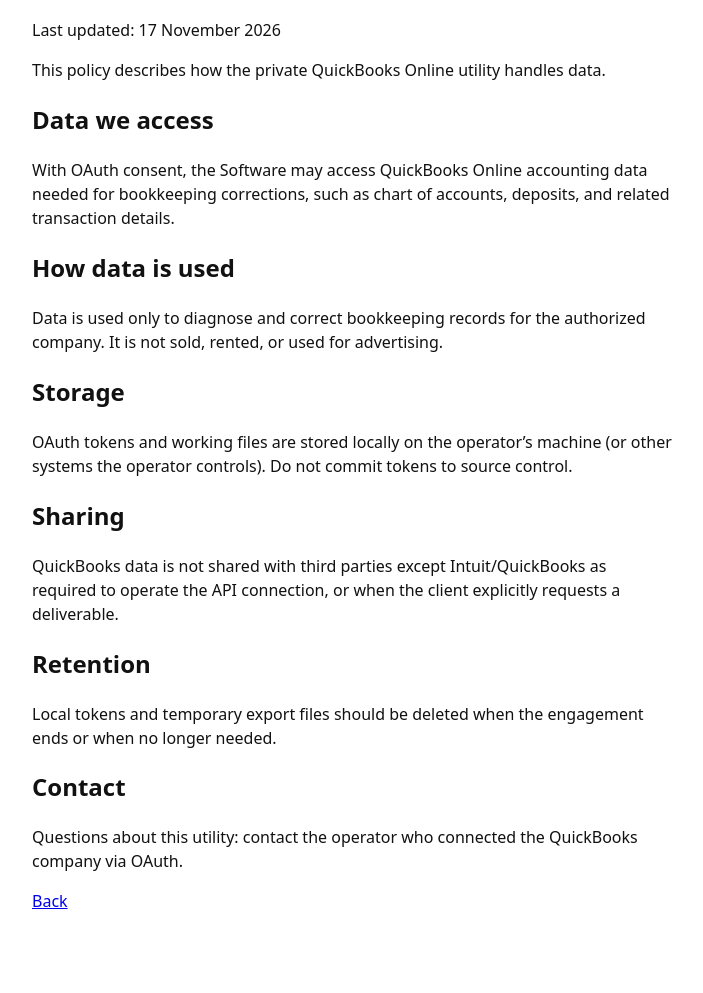
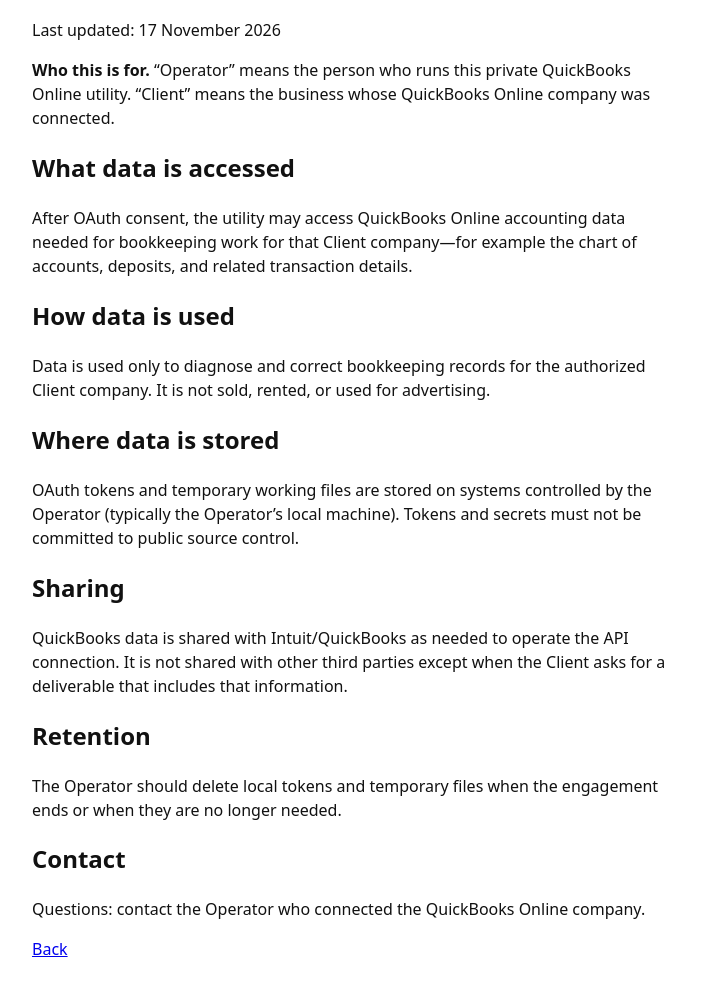
Before and after one commit to maruarandi/qbo-tools-legal, a plain HTML site: page privacy.html in a window 1280 px wide. Shown: the part 83-1076 px from the top of the page, without its empty margins (288-991 px from the left). Before the commit the page ends 1028 px from the top, so only its background shows below. Drawn offline with Linux system fonts and the light colour scheme.

Commit message:
Clarify Operator vs Client in EULA and privacy.

```diff
--- a/privacy.html
+++ b/privacy.html
@@ -11,19 +11,27 @@
 <body>
   <h1>Privacy policy</h1>
   <p>Last updated: 17 November 2026</p>
-  <p>This policy describes how the private QuickBooks Online utility handles data.</p>
-  <h2>Data we access</h2>
-  <p>With OAuth consent, the Software may access QuickBooks Online accounting data needed for bookkeeping corrections, such as chart of accounts, deposits, and related transaction details.</p>
+
+  <p><strong>Who this is for.</strong> “Operator” means the person who runs this private QuickBooks Online utility. “Client” means the business whose QuickBooks Online company was connected.</p>
+
+  <h2>What data is accessed</h2>
+  <p>After OAuth consent, the utility may access QuickBooks Online accounting data needed for bookkeeping work for that Client company—for example the chart of accounts, deposits, and related transaction details.</p>
+
   <h2>How data is used</h2>
-  <p>Data is used only to diagnose and correct bookkeeping records for the authorized company. It is not sold, rented, or used for advertising.</p>
-  <h2>Storage</h2>
-  <p>OAuth tokens and working files are stored locally on the operator’s machine (or other systems the operator controls). Do not commit tokens to source control.</p>
+  <p>Data is used only to diagnose and correct bookkeeping records for the authorized Client company. It is not sold, rented, or used for advertising.</p>
+
+  <h2>Where data is stored</h2>
+  <p>OAuth tokens and temporary working files are stored on systems controlled by the Operator (typically the Operator’s local machine). Tokens and secrets must not be committed to public source control.</p>
+
   <h2>Sharing</h2>
-  <p>QuickBooks data is not shared with third parties except Intuit/QuickBooks as required to operate the API connection, or when the client explicitly requests a deliverable.</p>
+  <p>QuickBooks data is shared with Intuit/QuickBooks as needed to operate the API connection. It is not shared with other third parties except when the Client asks for a deliverable that includes that information.</p>
+
   <h2>Retention</h2>
-  <p>Local tokens and temporary export files should be deleted when the engagement ends or when no longer needed.</p>
+  <p>The Operator should delete local tokens and temporary files when the engagement ends or when they are no longer needed.</p>
+
   <h2>Contact</h2>
-  <p>Questions about this utility: contact the operator who connected the QuickBooks company via OAuth.</p>
+  <p>Questions: contact the Operator who connected the QuickBooks Online company.</p>
+
   <p><a href="index.html">Back</a></p>
 </body>
 </html>
```
Also changed, not shown: eula.html (+9 -6 lines), index.html (+2 -2 lines).
